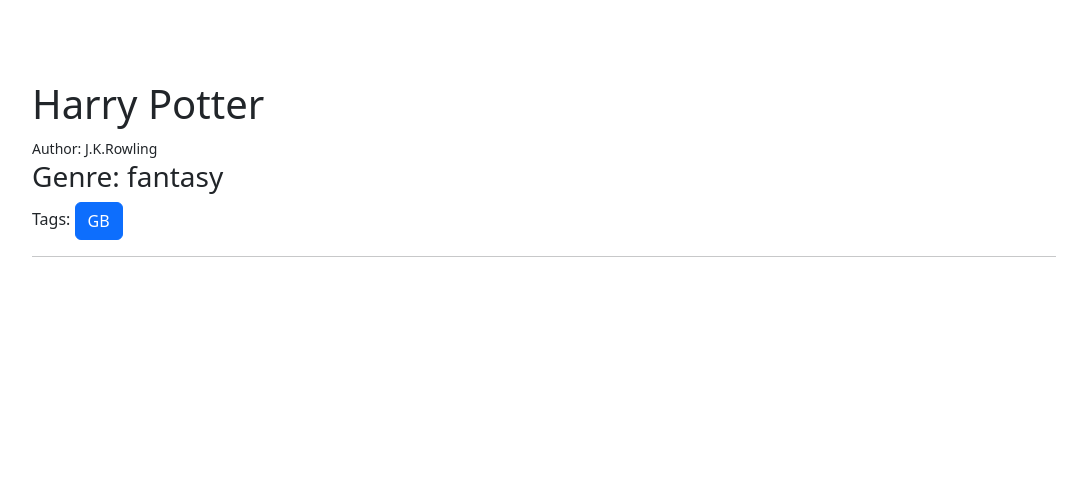
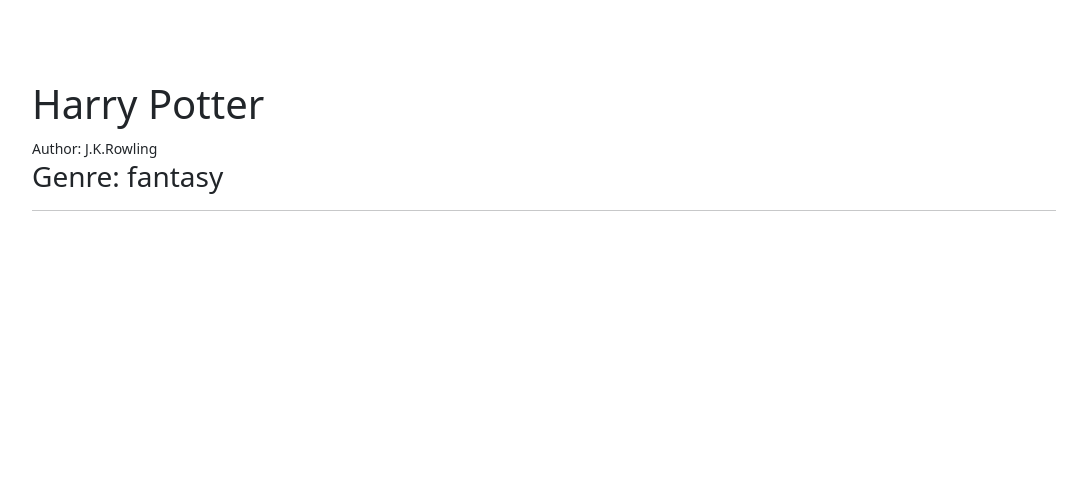
Before and after one commit to BryZd/PY_CV_project, a Django app: page /projectcv/6/book_detail/ in a window 1280 px wide. Shown: the part 100-597 px from the top of the page, without its empty margins (96-1183 px from the left). Run offline with Django 4.2, Linux system fonts and the light colour scheme; data comes from the database, SQL or seed files in the repository; both versions use the stored data as it was after the commit; some libraries are stand-ins or nearby versions.

Commit message:
1. tags removed

```diff
--- a/mycv/projectcv/templates/projectcv/book_detail.html
+++ b/mycv/projectcv/templates/projectcv/book_detail.html
@@ -5,15 +5,6 @@
     <small>Author: {{ book.author }} </small>
     <h3>Genre: {{ book.genre.genre_name|default:"None" }} </h3>
 
-    Tags:
-    {% if book.tags.all.0 %}
-        {% if book.tags.count %}
-            {% for tag in book.tags.all %}
-                <div class="btn btn-primary">{{tag.tag_title}}</div>
-            {% endfor %}
-        {% else %}
-            <span style="color: red">This book doesn't have any tags</span>
-        {% endif %}
-    {% endif %}
+
     <hr>
 {% endblock %}
```
Also changed, not shown: mycv/db.sqlite3.
